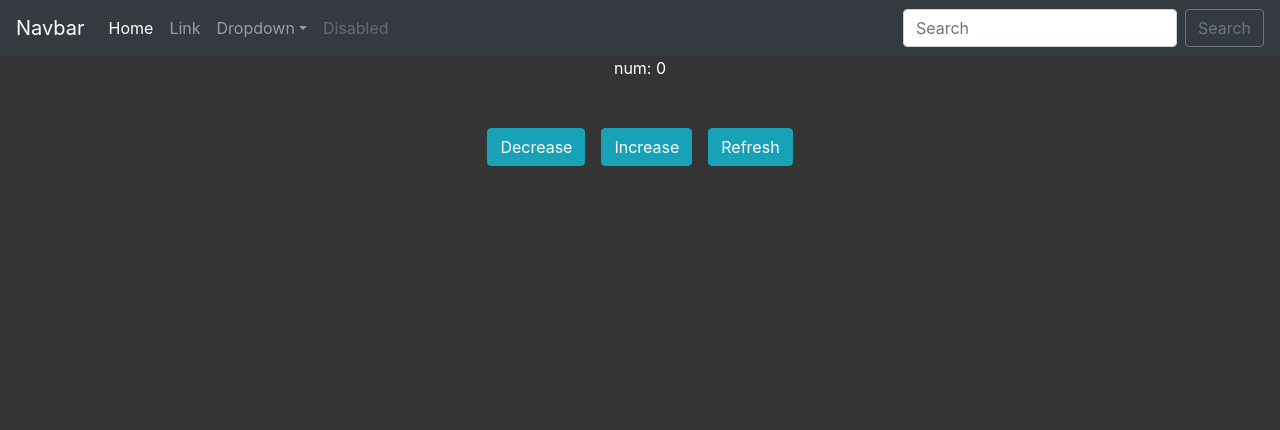
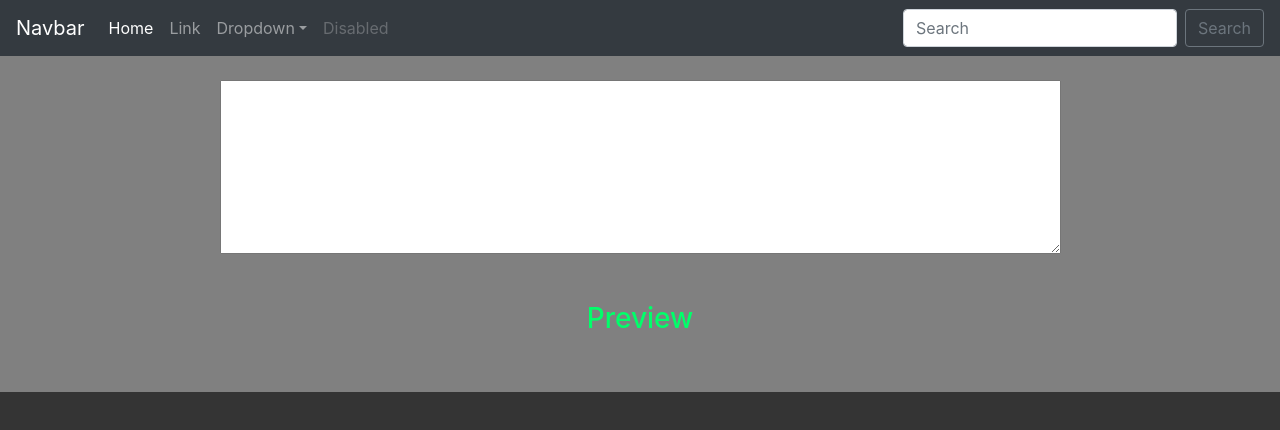
Before and after one commit to grootacademy/groot-class-learnings, a React (Create React App) app in the folder React/text-menu/: page / in a window 1280 px wide. Shown: the top 430 px of the page. Built offline with nearby package versions, Linux system fonts and the light colour scheme.

Commit message:
text input

```diff
--- a/React/text-menu/src/App.css
+++ b/React/text-menu/src/App.css
@@ -2,3 +2,7 @@ body{
     background-color: rgb(52, 52, 52);
     color: white;
 }
+
+.this_is{
+    color: rgb(0, 255, 106) !important;
+}
--- a/React/text-menu/src/components/TextMenu.js
+++ b/React/text-menu/src/components/TextMenu.js
@@ -29,27 +29,26 @@ function TextMenu() {
         window.location.reload();
     }
 
+    const [mytext, setMytext] = useState("");
+
+    function handleText(e) {
+        setMytext(e.target.value);
+    }
+
 
     return (
 
         <>
-            <div className='text-center'>
+            <section className='d-flex align-items-center flex-column p-4' style={{background:"gray"}}>
 
-                {/* <div>a: {a}</div>
+              <textarea  cols="80" rows="7"></textarea>
 
-                <div>b: {b}</div>
-                <div>c: {c}</div> */}
+                <h3 className='text-dark mt-5 this_is'>Preview</h3>
+                <p>{mytext}</p>
 
-                <div>num: {num}</div>
+                <h2>{mytext}</h2>
 
-            </div>
-
-            <div className='d-flex justify-content-center my-5'>
-                {/* <button className='btn btn-info ' onClick={clickHandle}>Click</button> */}
-                <button className='btn btn-info mx-2' onClick={decrease}>Decrease</button>
-                <button className='btn btn-info mx-2' onClick={increase}>Increase</button>
-                <button className='btn btn-info mx-2' onClick={refresh}>Refresh</button>
-            </div>
+            </section>
         </>
 
     )
```
